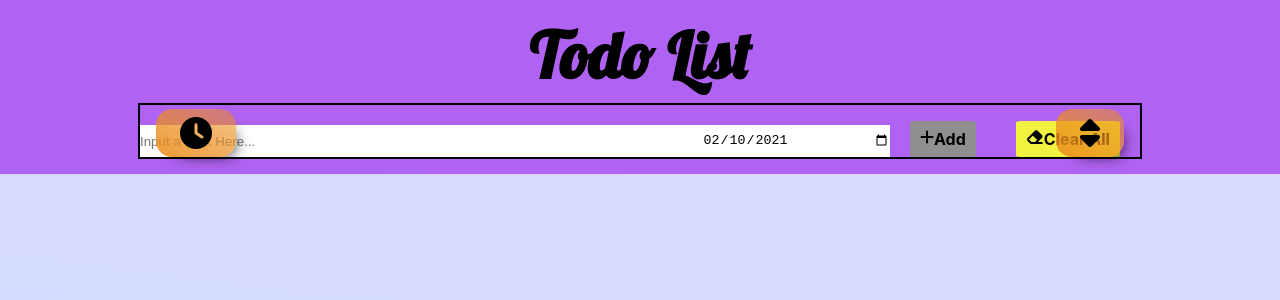
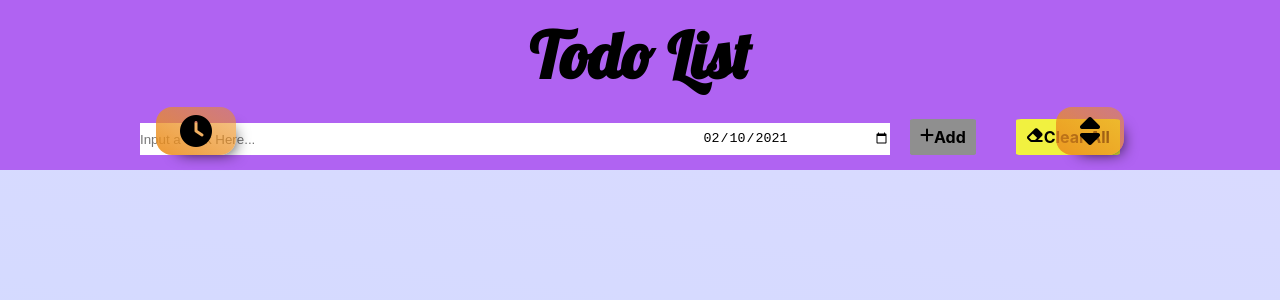
Before and after one commit to BigCityC/ToDoApp, a React (Create React App) app: page / in a window 1280 px wide. Shown: the top 300 px of the page. Built offline with nearby package versions, Linux system fonts and the light colour scheme.

Commit message:
minor css changes

```diff
--- a/src/App.css
+++ b/src/App.css
@@ -54,7 +54,6 @@ header {
   margin: 0 auto;
   width: 80%;
   align-items: flex-end;
-  border: 2px solid;
   position: relative;
 }
 .sort-button {
```
